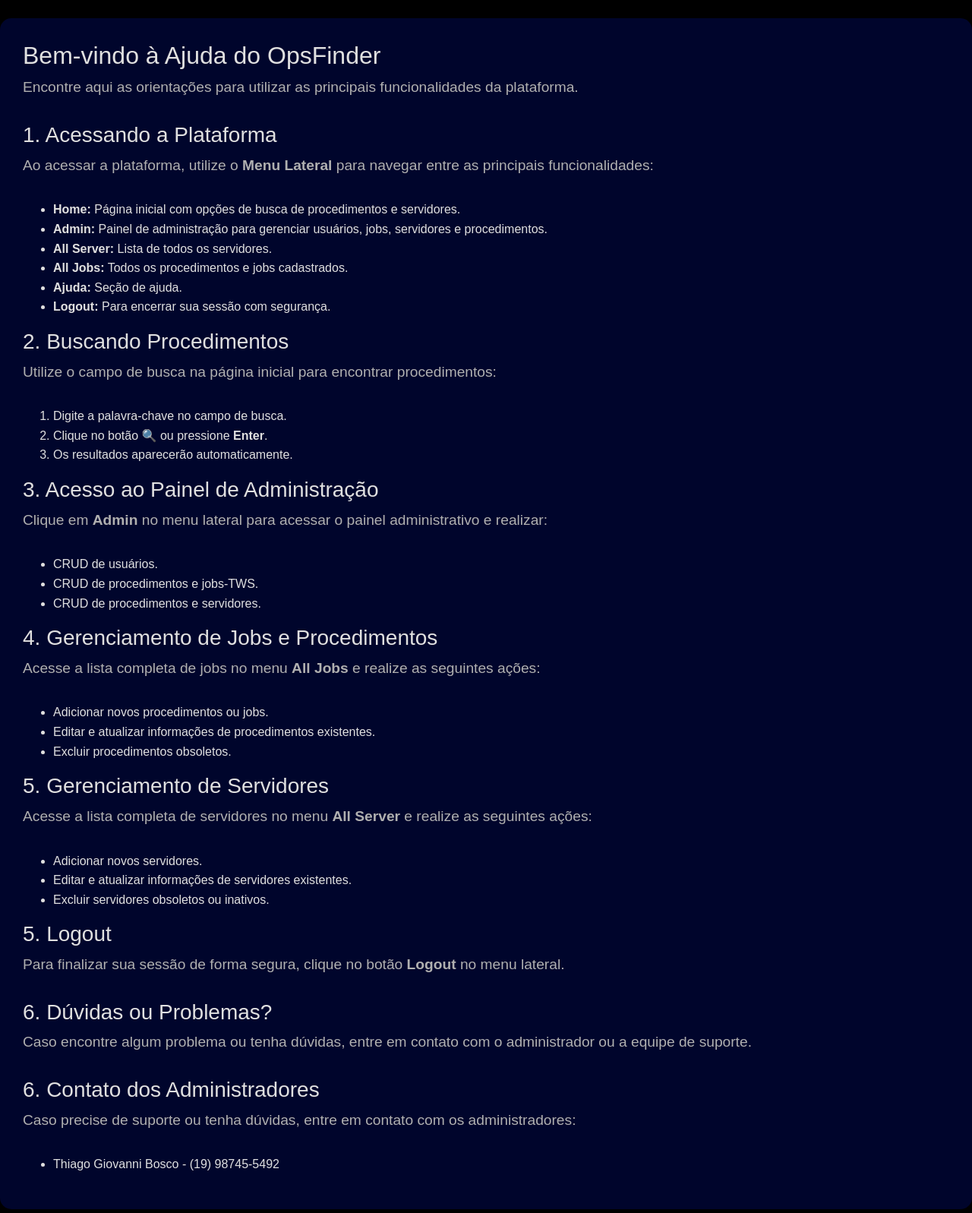
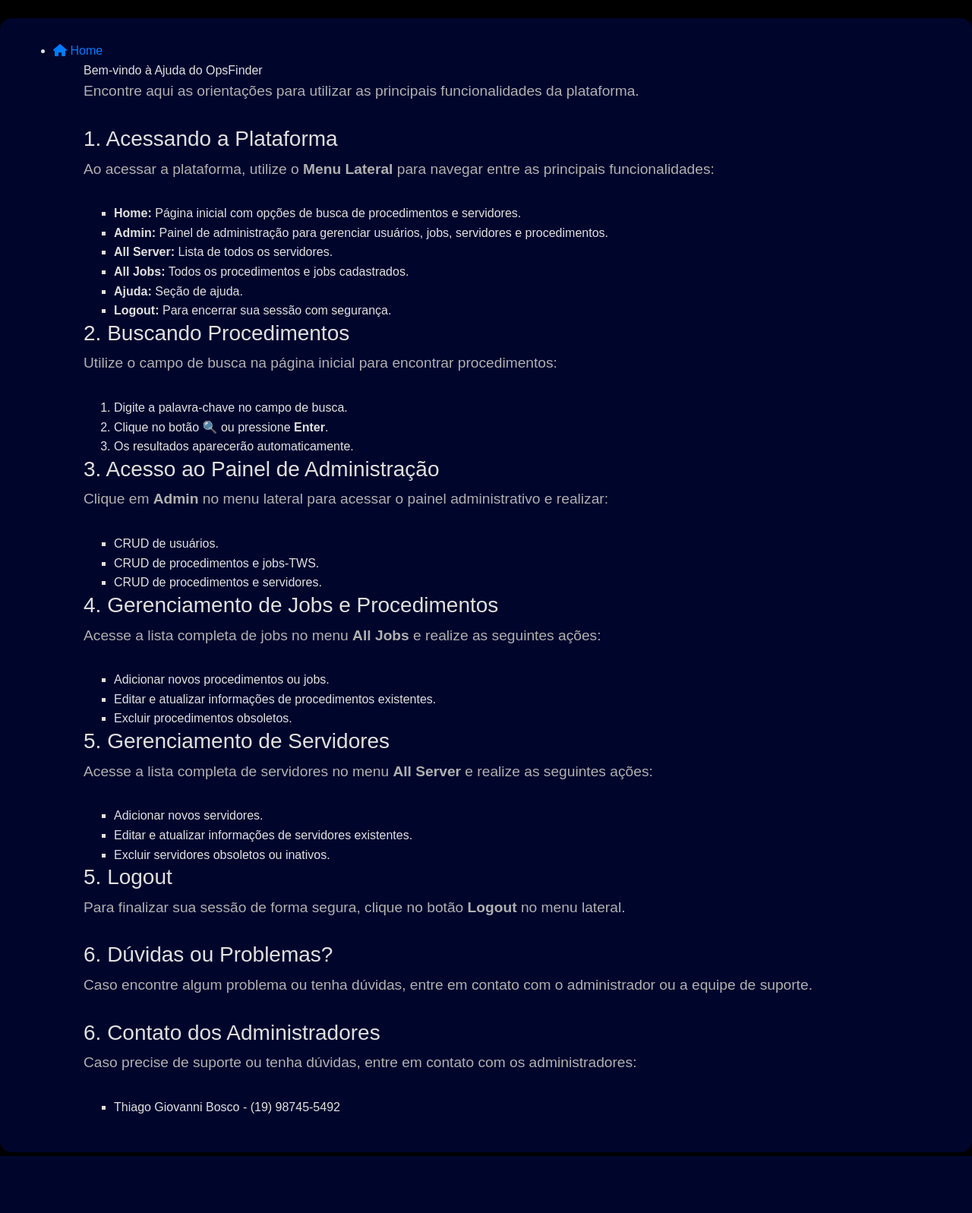
Before and after one commit to striker765/OpsFinder, a Django app: page /home/ajuda/ in a window 1280 px wide. Shown: the part 108-1705 px from the top of the page at 76% size. After the commit the page ends 1630 px from the top, so only its background shows below. Run offline with Django 5.2, Linux system fonts and the light colour scheme; a user stored in the database is signed in; parts of the project's set-up code (start-up, migrations or seed data) failed here and were passed over; some libraries are stand-ins or nearby versions.

Commit message:
Botão Home paina de ajuda

```diff
--- a/jobs/templates/jobs/ajuda.html
+++ b/jobs/templates/jobs/ajuda.html
@@ -5,6 +5,9 @@
     <meta charset="UTF-8">
     <meta name="viewport" content="width=device-width, initial-scale=1.0">
     <title>Ajuda - OpsFinder</title>
+    <link rel="stylesheet" href="https://cdnjs.cloudflare.com/ajax/libs/font-awesome/6.6.0/css/all.min.css">
+    <link rel="stylesheet" href="https://cdn.jsdelivr.net/npm/five-icons/dist/five-icons.min.css">
+
     <link rel="stylesheet" href="https://maxcdn.bootstrapcdn.com/bootstrap/4.5.2/css/bootstrap.min.css">
     <link rel="stylesheet" href="{% static 'css/style.css' %}">
 </head>
@@ -14,6 +17,9 @@
     </header>
 
     <div class="container mt-4">
+        <ul class="sidebar-menu">
+            <li><a href="{% url 'search_jobs' %}"><i class="fas fa-home"></i> Home</a></li>
+        <ul
         <h2>Bem-vindo à Ajuda do OpsFinder</h2>
         <p>Encontre aqui as orientações para utilizar as principais funcionalidades da plataforma.</p>
 
```
Also changed, not shown: db.sqlite3.
